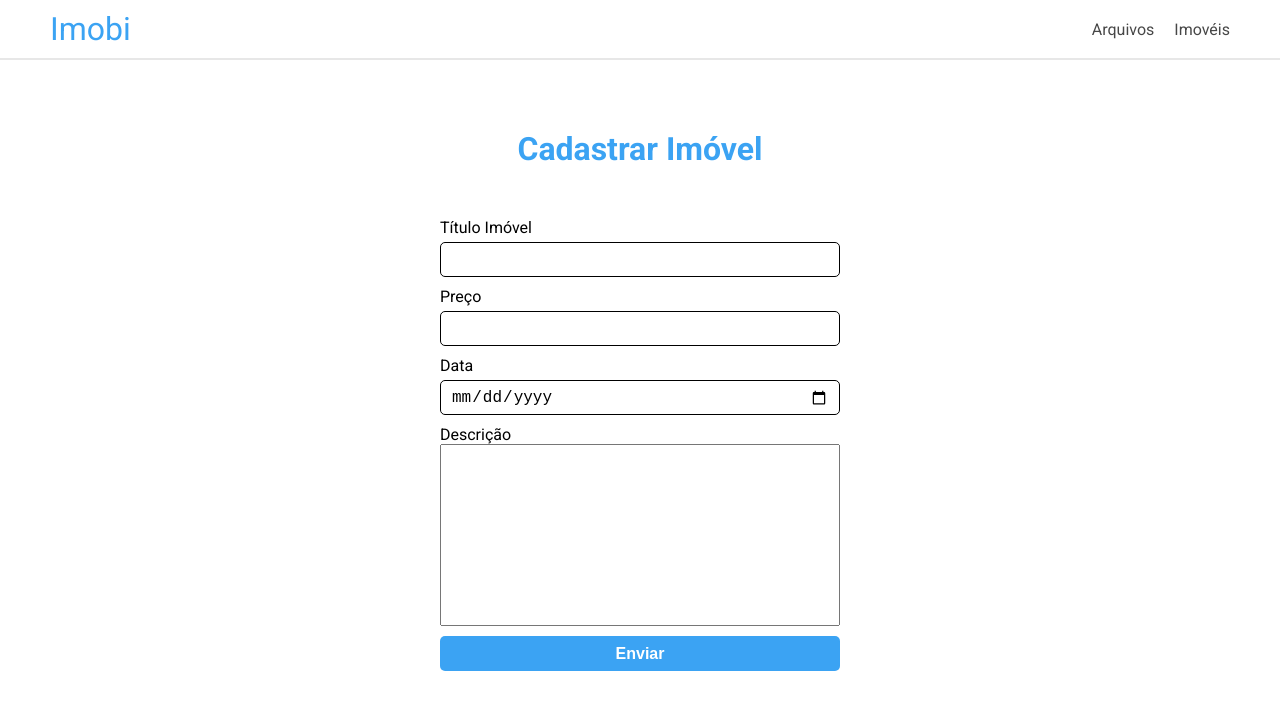
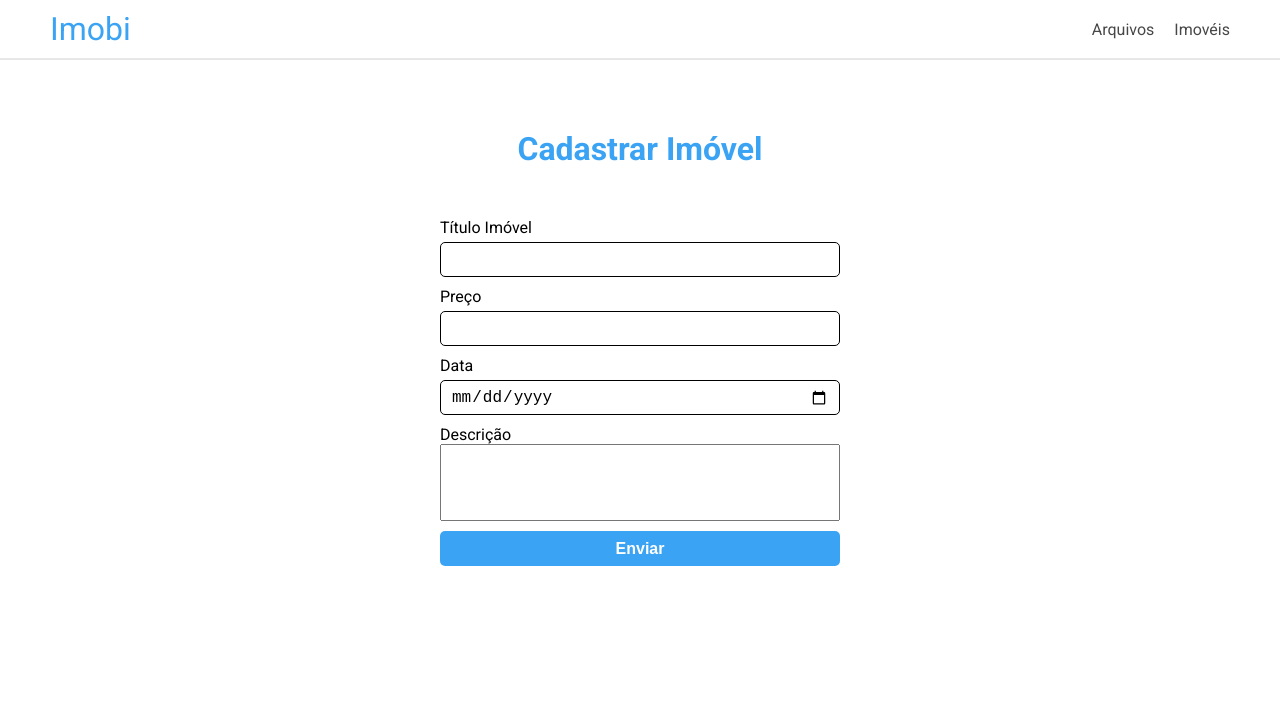
Before and after one commit to Sara01romao/imobi, a React (Vite) app in the folder frontend/: page /cadastrarImovel in a window 1280 px wide. Shown: the top 710 px of the page. Built offline with nearby package versions, Linux system fonts and the light colour scheme.

Commit message:
estrura dos campus

```diff
--- a/frontend/src/pages/CadastrarImovel/index.jsx
+++ b/frontend/src/pages/CadastrarImovel/index.jsx
@@ -69,10 +69,9 @@ export function CadastrarImovel() {
             value={descricao}
             onChange={(e) => setDescricao(e.target.value)}
             cols="30"
-            rows="10"
+            rows="5"
              style={{resize: "none"}}
           ></textarea>
-          {descricao}
         </div>
 
         <button> Enviar</button>
--- a/frontend/src/pages/CadastrarImovel/styles.css
+++ b/frontend/src/pages/CadastrarImovel/styles.css
@@ -1,7 +1,3 @@
 .cadastroImovelDiv{
   padding: 20px;
 }
-textarea {
-  padding: 0px 10px;
-  font-size: 1rem;
-}
```
